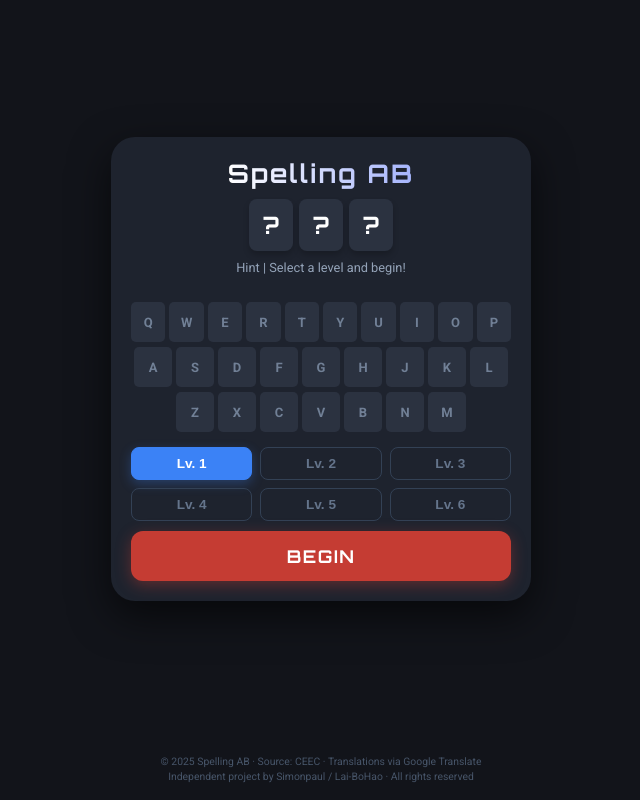
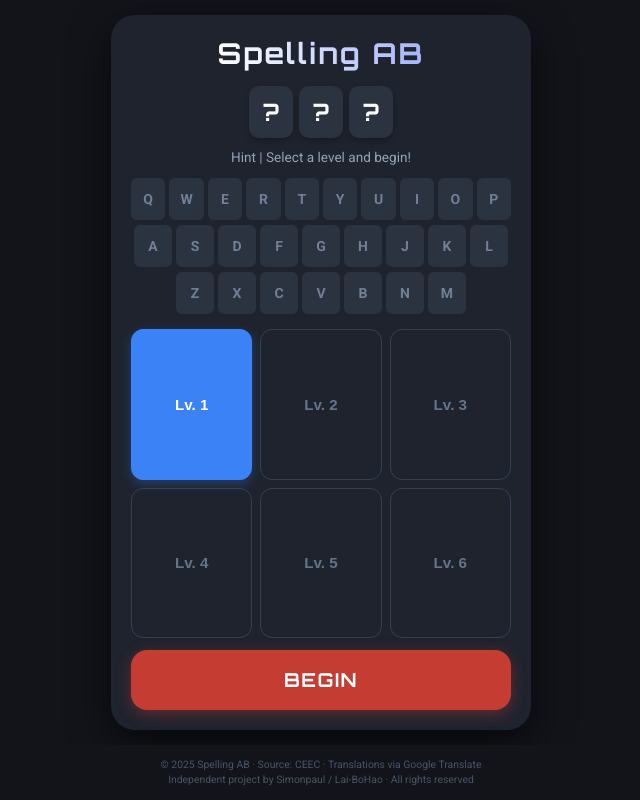
Before and after one commit to SimonpaulLai/SpellingAB-m, a plain HTML site: page index.html in a window 1280 px wide. Shown: the whole page, without its empty margins (319-959 px from the left). Drawn offline with Linux system fonts and the light colour scheme.

Commit message:
Update index.html

```diff
--- a/index.html
+++ b/index.html
@@ -17,7 +17,6 @@
 
             /* 狀態色 */
             --blue: #3b82f6;
-            --blue-glow: rgba(59, 130, 246, 0.6);
             --yellow: #eab308;
             --red: #ef4444;
             --red-bg: #dc2626;
@@ -40,34 +39,32 @@
             background-color: var(--bg-body);
             color: var(--text-white);
             font-family: 'Roboto', sans-serif;
-
-            /* 關鍵佈局：佔滿螢幕，分為「主內容(1fr)」與「Footer(auto)」 */
+            /* 關鍵：使用 Flex column 佈局來分配高度 */
             height: 100dvh;
-            display: grid;
-            grid-template-rows: 1fr auto;
+            display: flex;
+            flex-direction: column;
             overflow: hidden;
         }
 
-        /* --- 上半部：遊戲主區 --- */
+        /* --- 上半部：主內容區 (佔滿剩下空間) --- */
         .main-area {
+            flex: 1; /* 吃掉所有空間 */
             display: flex;
-            align-items: center;     /* 垂直置中 */
-            justify-content: center; /* 水平置中 */
-            padding: 10px;
+            align-items: center;
+            justify-content: center;
+            padding: 15px;
             width: 100%;
-            height: 100%;
-            overflow: hidden; /* 防止內容撐開導致 Footer 跑掉 */
+            overflow: hidden;
         }
 
         /* --- 卡片本體 --- */
         .game-card {
             background-color: var(--card-bg);
-
-            /* 讓卡片盡可能大，但留有呼吸空間 */
-            width: 95%;
+            width: 100%;
             max-width: 420px;
-            /* 高度限制：不要超過父容器的高度 (也就是扣除 footer 後的高度) */
-            max-height: 100%;
+            /* 讓卡片盡量拉長，但不要貼邊 */
+            height: 100%;
+            max-height: 850px; /* 大螢幕限制 */
 
             padding: 20px;
             border-radius: 24px;
@@ -75,51 +72,53 @@
 
             display: flex;
             flex-direction: column;
+            /* 這裡很重要：讓內容分散對齊，撐開高度 */
+            justify-content: space-between;
             align-items: center;
-            justify-content: center; /* 內容垂直分佈 */
 
             position: relative;
             animation: popIn 0.3s cubic-bezier(0.175, 0.885, 0.32, 1.275);
-
-            /* 讓內容如果真的太長可以捲動，但在手機上通常設計為剛好塞滿 */
-            overflow-y: auto;
         }
 
         @keyframes popIn {
-            from { opacity: 0; transform: scale(0.9); }
+            from { opacity: 0; transform: scale(0.95); }
             to { opacity: 1; transform: scale(1); }
         }
 
-        /* --- 標題 --- */
+        /* --- 頂部區塊 (標題+格子+Hint) --- */
+        .top-section {
+            width: 100%;
+            display: flex;
+            flex-direction: column;
+            align-items: center;
+            /* 防止被壓縮 */
+            flex-shrink: 0;
+        }
+
         h1 {
             font-family: 'Orbitron', sans-serif;
-            margin: 0 0 10px 0;
-            font-size: 1.6rem;
+            margin: 0 0 15px 0;
+            font-size: 1.8rem;
             letter-spacing: 2px;
-            text-align: center;
             background: linear-gradient(to right, #fff, #a5b4fc);
             -webkit-background-clip: text;
             -webkit-text-fill-color: transparent;
-            flex-shrink: 0; /* 防止標題被壓縮 */
         }
 
-        /* --- 答案框框區 --- */
         #answer-board {
             display: flex;
             gap: 6px;
-            margin-bottom: 8px;
+            margin-bottom: 10px;
             justify-content: center;
             flex-wrap: wrap;
             width: 100%;
-            min-height: 50px;
-            flex-shrink: 0;
         }
 
         .slot {
-            width: 44px; /* 預設，JS會改 */
+            width: 44px;
             height: 52px;
             background-color: var(--slot-empty);
-            border-radius: 8px;
+            border-radius: 10px;
             display: flex;
             justify-content: center;
             align-items: center;
@@ -130,72 +129,65 @@
             color: var(--text-white);
 
             border: 2px solid transparent;
-            transition: all 0.2s cubic-bezier(0.4, 0, 0.2, 1);
+            transition: all 0.15s ease; /* 加快反應速度 */
             text-transform: uppercase;
             box-shadow: 0 4px 6px rgba(0,0,0,0.2);
         }
 
-        /* 狀態顏色 */
         .slot.blue { background-color: var(--blue); border-color: rgba(255,255,255,0.2); }
         .slot.yellow { background-color: var(--yellow); color: #1e232e; }
-        .slot.red { background-color: var(--red-bg); opacity: 0.7; }
+        .slot.red { background-color: var(--red-bg); opacity: 0.8; }
 
-        /* 虛線框 (提示還有更多) */
+        /* 虛線框 */
         .slot.multi-occur { border: 2px dashed rgba(255, 255, 255, 0.8) !important; }
 
-        /* --- 勝利特效 (金色跳動) --- */
+        /* --- 勝利特效 (金底白字) --- */
         @keyframes winner-jump {
             0%, 100% { transform: translateY(0); }
-            50% { transform: translateY(-10px); }
+            50% { transform: translateY(-12px); }
         }
 
         .slot.winner-anim {
             animation: winner-jump 0.6s ease;
-            background-color: var(--win-gold) !important; /* 金色 */
-            color: #1e232e !important; /* 金底黑字 */
+            background-color: var(--win-gold) !important;
+            color: #ffffff !important; /* 強制白字 */
+            text-shadow: 0 1px 2px rgba(0,0,0,0.3); /* 增加白字可讀性 */
             box-shadow: 0 0 25px var(--win-glow);
             border-color: #fff !important;
         }
 
-        /* --- Hint --- */
         .hint-area {
-            font-size: 0.8rem;
+            font-size: 0.85rem;
             color: var(--text-gray);
-            margin-bottom: 15px;
+            margin-bottom: 10px;
             text-align: center;
             line-height: 1.4;
-            min-height: 2.2em;
-            flex-shrink: 0;
+            min-height: 1.5em;
         }
         .hint-val { color: var(--text-highlight); font-weight: bold; }
 
-        /* --- 鍵盤顯示板 --- */
+        /* --- 中間區塊 (鍵盤) --- */
         #keyboard-display {
             display: flex;
             flex-direction: column;
             gap: 5px;
+            width: 100%;
+            flex-shrink: 0; /* 不要壓縮鍵盤 */
             margin-bottom: 15px;
-            width: 100%;
-            flex-shrink: 1; /* 允許鍵盤在高度不夠時稍微壓縮間距(通常不會) */
         }
 
-        .kb-row {
-            display: flex;
-            justify-content: center;
-            gap: 4px;
-            width: 100%;
-        }
+        .kb-row { display: flex; justify-content: center; gap: 4px; width: 100%; }
 
         .kb-key {
             flex: 1;
             max-width: 38px;
-            height: 40px;
+            height: 42px; /* 稍微加大一點 */
             background-color: var(--slot-empty);
-            border-radius: 5px;
+            border-radius: 6px;
             display: flex;
             justify-content: center;
             align-items: center;
-            font-size: 13px;
+            font-size: 14px;
             font-weight: bold;
             color: #718096;
             transition: background-color 0.2s;
@@ -205,13 +197,15 @@
         .kb-key.active-yellow { background-color: var(--yellow); color: #1e232e; }
         .kb-key.active-red { background-color: var(--red); opacity: 0.3; }
 
-        /* --- 控制區 --- */
+        /* --- 底部控制區 (彈性伸展核心) --- */
         .control-group {
             width: 100%;
             display: flex;
             flex-direction: column;
-            gap: 10px;
-            margin-top: auto; /* 推到底部 */
+            gap: 12px;
+            /* 讓這塊區域吃掉剩下的所有高度 */
+            flex-grow: 1;
+            min-height: 0; /* 防止溢出 */
         }
 
         .level-select {
@@ -219,18 +213,26 @@
             grid-template-columns: repeat(3, 1fr);
             gap: 8px;
             width: 100%;
+            /* 讓按鈕群組也能長高 */
+            flex-grow: 1;
         }
 
         .lvl-btn {
             background-color: transparent;
             border: 1px solid #334155;
             color: #64748b;
-            padding: 8px 0;
-            border-radius: 8px;
-            font-size: 0.85rem;
+            /* 高度改為 100% 讓它自動填滿 grid 的高度 */
+            height: 100%;
+            min-height: 45px; /* 最小高度保護 */
+            border-radius: 12px;
+            font-size: 0.95rem;
             font-weight: bold;
             cursor: pointer;
             transition: all 0.2s;
+            /* 讓文字置中 */
+            display: flex;
+            align-items: center;
+            justify-content: center;
         }
 
         .lvl-btn.selected {
@@ -245,10 +247,13 @@
             background-color: var(--btn-red);
             color: white;
             border: none;
-            padding: 14px;
-            font-size: 1.1rem;
+            /* Begin 按鈕固定高度，不要太高以免像磚塊 */
+            height: 60px;
+            flex-shrink: 0;
+
+            font-size: 1.2rem;
             font-weight: 700;
-            border-radius: 12px;
+            border-radius: 16px;
             cursor: pointer;
             font-family: 'Orbitron', sans-serif;
             letter-spacing: 1.5px;
@@ -256,15 +261,15 @@
         }
         #begin-btn:active { transform: scale(0.98); }
 
-        /* --- Footer (固定底部) --- */
+        /* --- Footer --- */
         footer {
-            padding: 15px 10px;
+            padding: 12px 10px;
             text-align: center;
             color: #475569;
             font-size: 0.65rem;
             line-height: 1.5;
-            background-color: var(--bg-body); /* 確保背景一致 */
-            z-index: 10;
+            background-color: var(--bg-body);
+            flex-shrink: 0;
         }
 
         #hidden-input { position: absolute; opacity: 0; top: -9999px; }
@@ -274,6 +279,8 @@
 
     <div class="main-area">
         <div class="game-card">
+
+            <div class="top-section">
                 <h1>Spelling AB</h1>
 
                 <div id="answer-board">
@@ -284,6 +291,7 @@
 
                 <div class="hint-area" id="hint-display">
                     Hint | Select a level and begin!
+                </div>
             </div>
 
             <div id="keyboard-display"></div>
@@ -313,7 +321,7 @@
         let vocabList = [];
         let currentLevel = 1;
         let targetWordObj = null;
-        let userInput = "";
+        let userInput = ""; // 這字串代表「目前顯示在畫面上的所有字母」
         let isGameWon = false;
 
         const keys = ["QWERTYUIOP", "ASDFGHJKL", "ZXCVBNM"];
@@ -325,16 +333,14 @@
                 if (!response.ok) throw new Error("JSON load failed");
                 vocabList = await response.json();
             } catch (e) {
-                vocabList = [
-                    {"Vocabulary":"apple","PoS":"n.","Level":"1","Translation":"蘋果(測試用)"},
-                    {"Vocabulary":"success","PoS":"n.","Level":"1","Translation":"成功(測試用)"}
-                ];
+                vocabList = [{"Vocabulary":"apple","PoS":"n.","Level":"1","Translation":"蘋果(測試)"}];
             }
 
-            // 點擊卡片聚焦 (排除按鈕)
             document.querySelector('.game-card').addEventListener('click', (e) => {
                 if(e.target.tagName !== 'BUTTON' && targetWordObj && !isGameWon) {
-                    document.getElementById('hidden-input').focus();
+                    // 重新聚焦並把游標移到最後，防止手機鍵盤輸入問題
+                    const input = document.getElementById('hidden-input');
+                    input.focus();
                 }
             });
 
@@ -375,21 +381,17 @@
 
             userInput = "";
             isGameWon = false;
-            document.getElementById('hidden-input').value = "";
+            document.getElementById('hidden-input').value = ""; // 清空真實輸入框
             renderKeyboard();
 
             document.getElementById('hint-display').innerHTML =
                 `Hint | <span class="hint-val">PoS: ${targetWordObj.PoS}</span> / <span class="hint-val">ZH: ${targetWordObj.Translation}</span>`;
 
-            // --- 智慧生成格子 (RWD 調整大小) ---
+            // RWD 格子生成
             const board = document.getElementById('answer-board');
             board.innerHTML = '';
             const len = targetWord.length;
-
-            let boxSize = 44;
-            let fontSize = 24;
-
-            // 根據字數調整大小，避免太擠
+            let boxSize = 44; let fontSize = 24;
             if (len > 10) { boxSize = 30; fontSize = 16; }
             else if (len > 8) { boxSize = 36; fontSize = 20; }
             else if (len > 6) { boxSize = 40; fontSize = 22; }
@@ -407,43 +409,63 @@
             document.getElementById('hidden-input').focus();
         }
 
+        // --- 核心邏輯修改：鎖定輸入模式 ---
         function handleTyping(e) {
-            if (!targetWordObj || isGameWon) {
-                e.target.value = "";
-                return;
+            if (!targetWordObj || isGameWon) { e.target.value = ""; return; }
+
+            // 1. 取得使用者最新打的那一個字
+            // 注意：因為我們每次都會重置 input value，所以 e.target.value 通常就是那個新字
+            // 但為了保險（有些手機輸入法會保留），我們取最後一個字
+            let rawInput = e.target.value.replace(/[^a-zA-Z]/g, '').toLowerCase();
+
+            if (rawInput.length === 0) return; // 沒打字或按了backspace
+
+            const lastChar = rawInput.slice(-1); // 拿到最新輸入的那個字母
+            const target = targetWordObj.Vocabulary.toLowerCase();
+
+            // 2. 計算目前已經「鎖定」(Blue) 的字有幾個
+            // 我們把 userInput 和 target 比對，看前綴有幾個一樣
+            let correctCount = 0;
+            for(let i=0; i<userInput.length; i++) {
+                if (userInput[i] === target[i]) {
+                    correctCount++;
+                } else {
+                    break; // 一旦不一樣就停，代表這裡是被卡住的地方
+                }
             }
 
-            let val = e.target.value.replace(/[^a-zA-Z]/g, '').toLowerCase();
-            const maxLen = targetWordObj.Vocabulary.length;
-
-            if (val.length > maxLen) {
-                val = val.slice(0, maxLen);
+            // 3. 建構新的 userInput
+            // 邏輯：保留所有正確的前綴 + 加上最新的嘗試字母
+            // 這樣做到了「除非打對，否則永遠在修改同一格」的效果
+            if (correctCount < target.length) {
+                userInput = target.slice(0, correctCount) + lastChar;
             }
 
-            e.target.value = val;
-            userInput = val;
+            // 4. 強制將真實輸入框設為 userInput (或清空)，
+            // 這裡選擇清空，因為我們自己維護了 userInput 狀態，
+            // 這樣可以避免手機預測字詞的干擾
+            e.target.value = userInput;
 
             updateBoard();
-            checkWin(val);
+            checkWin(userInput);
         }
 
         function updateBoard() {
             const target = targetWordObj.Vocabulary.toLowerCase();
             const slots = document.querySelectorAll('.slot');
 
-            // 1. 計算目標單字中每個字母的總數
             const targetCharCounts = {};
             for(let c of target) targetCharCounts[c] = (targetCharCounts[c] || 0) + 1;
 
-            // 2. 計算使用者目前已經輸入了幾個該字母
             const userCharCounts = {};
             for(let c of userInput) userCharCounts[c] = (userCharCounts[c] || 0) + 1;
 
             for (let i = 0; i < target.length; i++) {
                 const slot = slots[i];
-                const letter = userInput[i];
+                const letter = userInput[i]; // 拿出目前的使用者輸入
 
                 slot.className = 'slot';
+                // 顯示邏輯：如果有輸入這個位置的字，就顯示，否則顯示問號
                 slot.innerText = letter ? letter.toUpperCase() : "?";
 
                 if (!letter) continue;
@@ -455,14 +477,9 @@
                 slot.classList.add(colorClass);
                 updateKeyboardColor(letter.toUpperCase(), colorClass);
 
-                // --- 新的虛線邏輯 ---
-                // 條件：
-                // 1. 這個字母在答案中出現超過1次 (需要提示)
-                // 2. 並且，使用者目前輸入這個字母的數量 < 答案中的總數量 (還沒找完)
-                // 3. 當前格子要是藍色或黃色 (已經顯示出來了)
+                // 虛線邏輯：總數 > 1 且 還沒打滿 且 當前顯示出來了
                 const totalInTarget = targetCharCounts[letter] || 0;
                 const totalTyped = userCharCounts[letter] || 0;
-
                 if (totalInTarget > 1 && totalTyped < totalInTarget && (colorClass === 'blue' || colorClass === 'yellow')) {
                     slot.classList.add('multi-occur');
                 }
@@ -477,14 +494,13 @@
 
                 const slots = document.querySelectorAll('.slot');
 
-                // 金色波浪
+                // 金色波浪特效 (強制白字)
                 slots.forEach((slot, index) => {
                     setTimeout(() => {
                         slot.classList.add('winner-anim');
                     }, index * 100);
                 });
 
-                // 顯示 Correct ✅
                 setTimeout(() => {
                      document.getElementById('hint-display').innerHTML =
                      `<span style="color:var(--win-gold); font-weight:bold; font-size:1.3rem; text-shadow:0 0 10px rgba(255,215,0,0.5);">Correct ✅</span>`;
```
Lines whose indentation alone changed are shown as unchanged.
